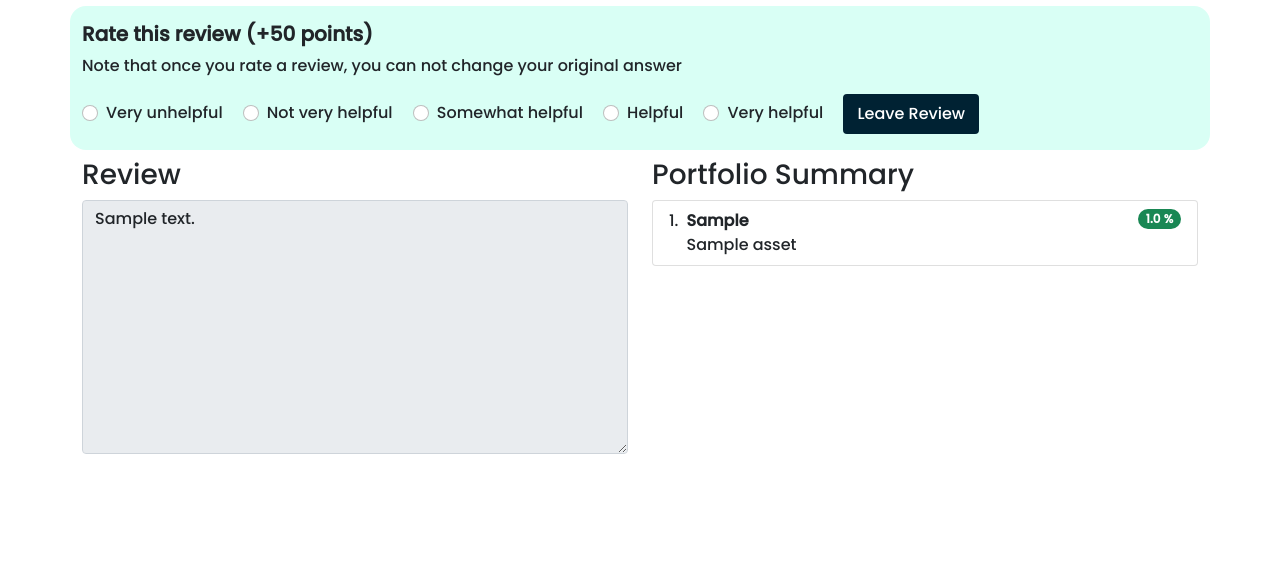
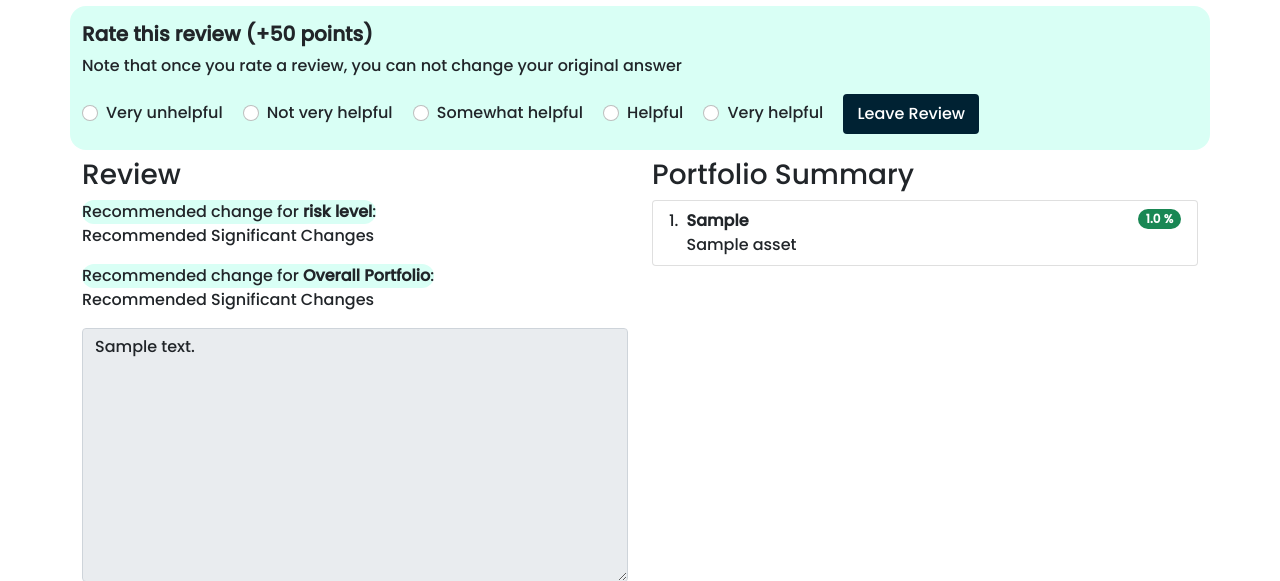
Before and after one commit to AlanChen4/Quarterly, a Django app: page /review/00000000-0000-0000-0000-000000000001/ in a window 1280 px wide. Shown: the part 264-845 px from the top of the page. Before the commit the page ends 718 px from the top, so only its background shows below. Run offline with Django 4.2, Linux system fonts and the light colour scheme; a user stored in the database is signed in; tables that the repository leaves empty hold one stand-in row (values such as "Sample post").

Commit message:
Add ability to rate risk level and overall portfolio

```diff
--- a/quarterly/api/models.py
+++ b/quarterly/api/models.py
@@ -18,11 +18,32 @@ class Portfolio(models.Model):
         return f"{self.user.email}'s {self.nickname}"
 
 
+CHOICES = (
+    (1, 'Recommend significant changes'),
+    (2, 'Recommend moderate changes'),
+    (3, 'Recommend minor changes'),
+    (4, 'Recommend little to no change'),
+    (5, 'Recommend no change'),
+)
 class Review(models.Model):
     id = models.UUIDField(default=uuid.uuid4, primary_key=True)
     author = models.ForeignKey(CustomUser, on_delete=models.SET_NULL, null=True)
     portfolio = models.ForeignKey(Portfolio, on_delete=models.SET_NULL, null=True)
-    description = models.TextField(verbose_name='Review Description')
+    risk_rating = models.IntegerField(
+        choices=CHOICES,
+        validators=[MinValueValidator(1), MaxValueValidator(5)],
+        null=True,
+        blank=True,
+        verbose_name='Risk Level'
+    )
+    overall_rating = models.IntegerField(
+        choices=CHOICES,
+        validators=[MinValueValidator(1), MaxValueValidator(5)],
+        null=True,
+        blank=True,
+        verbose_name='Overall Appropriateness'
+    )
+    description = models.TextField(verbose_name='Suggestions and/or feedback')
     created = models.DateTimeField(auto_now_add=True)
     modified = models.DateTimeField(auto_now=True)
     rated = models.BooleanField(default=False)
--- a/quarterly/api/templates/api/detail_review.html
+++ b/quarterly/api/templates/api/detail_review.html
@@ -44,6 +44,35 @@
     <div class="row pb-4">
         <div class="col-md-6">
             <h3>Review</h3>
+            <label for="risk-rating" class="light-green-bg">Recommended change for <strong>risk level</strong>:</label>
+            {% if review.risk_rating == 1 %}
+            <p id="risk-rating">Recommended Significant Changes</p>
+            {% elif review.risk_rating == 2 %}
+            <p id="risk-rating">Recommended Moderate Changes</p>
+            {% elif review.risk_rating == 3 %}
+            <p id="risk-rating">Recommended Minor Changes</p>
+            {% elif review.risk_rating == 4 %}
+            <p id="risk-rating">Recommended Little To No Changes</p>
+            {% elif review.risk_rating == 5 %}
+            <p id="risk-rating">Recommended No Changes</p>
+            {% else %}
+            <p id="risk-rating">Did not leave a recommendation</p>
+            {% endif %}
+
+            <label for="risk-rating" class="light-green-bg">Recommended change for <strong>Overall Portfolio</strong>:</label>
+            {% if review.overall_rating == 1 %}
+            <p id="risk-rating">Recommended Significant Changes</p>
+            {% elif review.overall_rating == 2 %}
+            <p id="risk-rating">Recommended Moderate Changes</p>
+            {% elif review.overall_rating == 3 %}
+            <p id="risk-rating">Recommended Minor Changes</p>
+            {% elif review.overall_rating == 4 %}
+            <p id="risk-rating">Recommended Little To No Changes</p>
+            {% elif review.overall_rating == 5 %}
+            <p id="risk-rating">Recommended No Changes</p>
+            {% else %}
+            <p id="risk-rating">Did not leave a recommendation</p>
+            {% endif %}
             <textarea class="form-control" type="text" rows="10" readonly>{{ review.description }}</textarea>
         </div>
         <div class="col-md-6">
--- a/quarterly/api/views/review.py
+++ b/quarterly/api/views/review.py
@@ -12,7 +12,7 @@ from api.models import Asset, Portfolio, Review
 
 class ReviewCreate(LoginRequiredMixin, CreateView):
     model = Review
-    fields = ('description',)
+    fields = ('description', 'risk_rating', 'overall_rating')
     template_name = 'api/create_review.html'
 
     def _get_valid_portfolio(self):
```
Also changed, not shown: quarterly/api/templates/api/create_review.html (+7 -5 lines), quarterly/api/migrations/0005_historicalreview_overall_rating_and_more.py (added).
